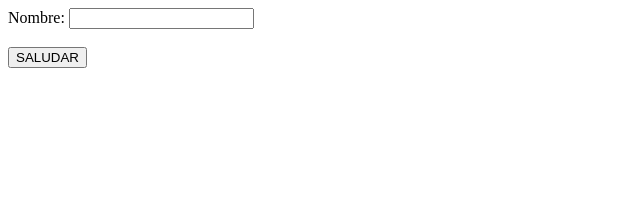
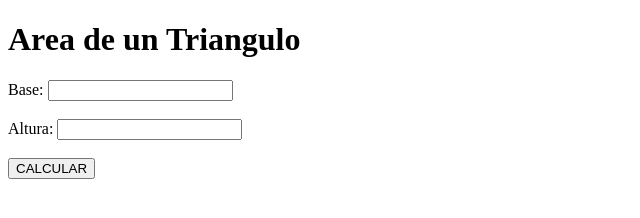
Before and after one commit to UDENAR-EDWIN/Formulario, a plain HTML site: page Formulario-N3/index.html in a window 1280 px wide. Shown: the whole page, without its empty margins (0-640 px from the left). Drawn offline with Linux system fonts and the light colour scheme.

Commit message:
Función para calcular el Area de un Triangulo

```diff
--- a/Formulario-N3/index.html
+++ b/Formulario-N3/index.html
@@ -4,14 +4,22 @@
   <meta charset="UTF-8">
   <title>Formulario N3</title>
   <script>
-    function saludar() {
-      alert("Hola =) " +document.getElementById('txt_name').value);
+    function area_triangulo() {
+      var base = document.getElementById('txt_base').value;
+      var altura = document.getElementById('txt_altura').value;
+      var area = base * altura/2;
+      //alert("El area del Triangulo de base "+base+" y de altura "+altura+" es: "+area);
+      document.getElementById('result').innerHTML = "El area del Triangulo de base "+base+" y de altura "+altura+" es: "+area;
     }
   </script>
 </head>
 <body>
-  <label>Nombre:</label>
-  <input type="text" id="txt_name"><br><br>
-  <input type="button"  id="btn_saludo" value="SALUDAR" onclick="saludar()">
+  <h1>Area de un Triangulo</h1>
+  <label>Base:</label>
+  <input type="number" id="txt_base"><br><br>
+  <label>Altura:</label>
+  <input type="number" id="txt_altura"><br><br>
+  <input type="button"  id="btn_calcular" value="CALCULAR" onclick="area_triangulo()">
+  <div style="margin-top: 15px; font-family: Courier; font-size: 30px;" id="result"></div>
 </body>
 </html>
```
